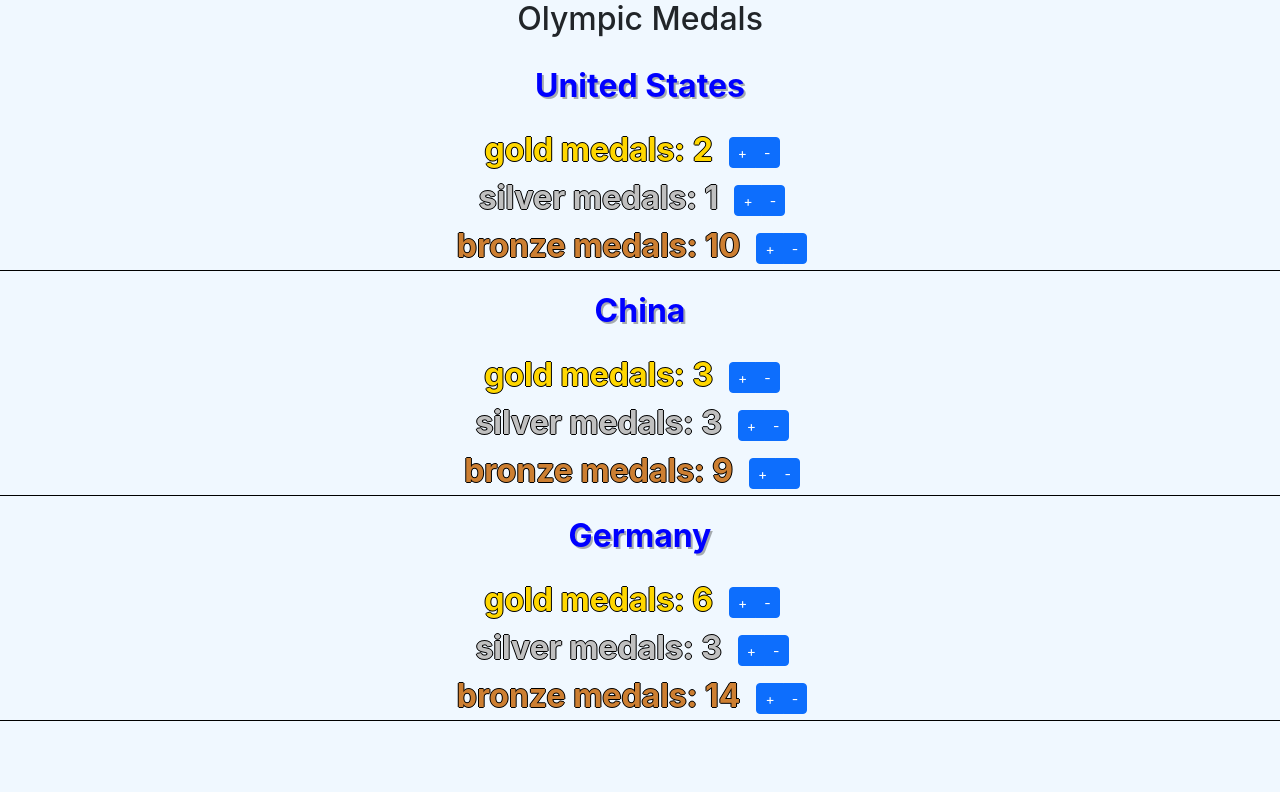
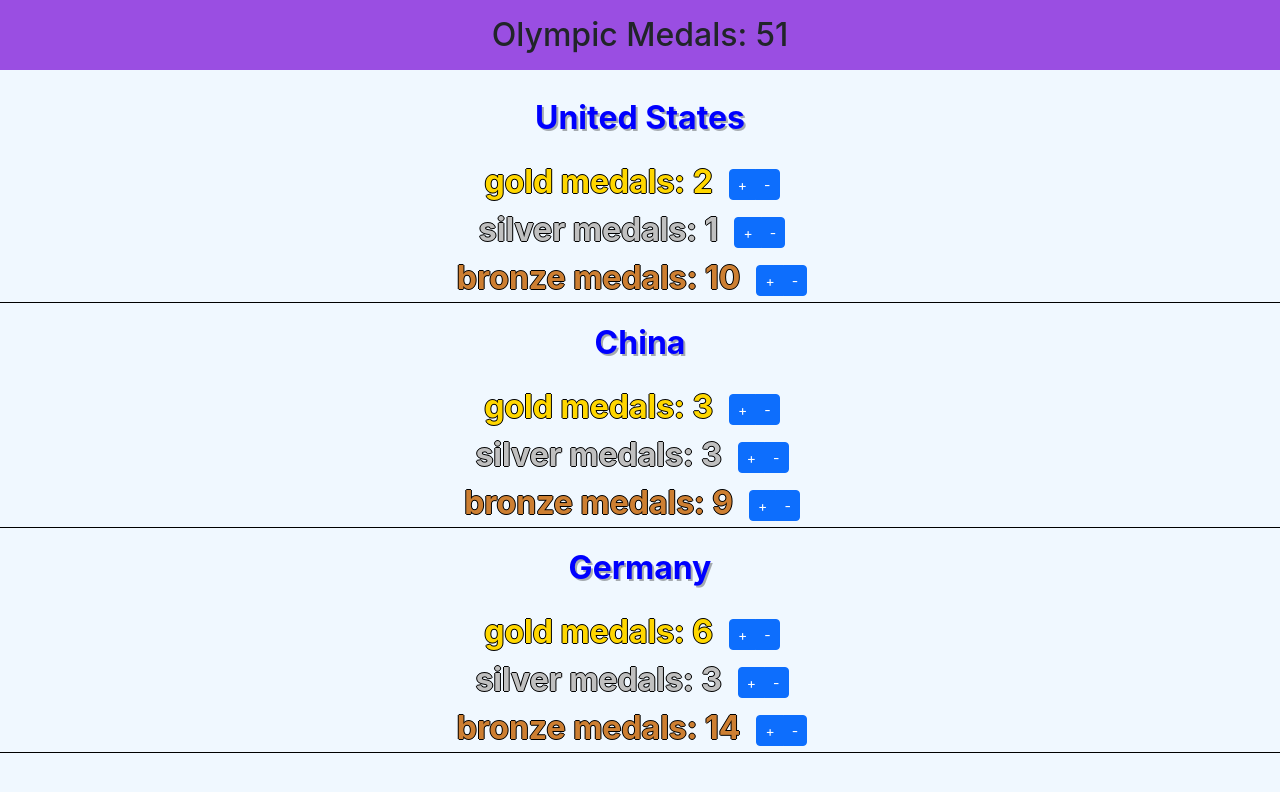
Before and after one commit to kbauer17/bauer-react-country-app, a React (Create React App) app: page / in a window 1280 px wide. Shown: the top 792 px of the page. Built offline with nearby package versions, Linux system fonts and the light colour scheme.

Commit message:
[2.08] Add Total Olympic Medals Counter

```diff
--- a/src/App.css
+++ b/src/App.css
@@ -3,7 +3,7 @@
 }
 
 .App-header {
-  background-color: #e2e5eb;
+  background-color: #9a4ee2;
 }
 
 .name {
--- a/src/App.js
+++ b/src/App.js
@@ -32,10 +32,17 @@ handleDecrement = (countryId, type) => {
   this.setState( { countries:countriesMutable } );
 }
 
+getTotalMedalCount = () => {
+  const golds = this.state.countriesImmutable.reduce( (a,b) => a + b.gold, 0);
+  const silvers = this.state.countriesImmutable.reduce( (a,b) => a + b.silver, 0);
+  const bronzes = this.state.countriesImmutable.reduce( (a,b) => a + b.bronze, 0);
+  return golds + silvers + bronzes;
+}
+
   render(){
     return (
       <div className="App">
-        <h2>Olympic Medals</h2>
+        <h2 className='App-header py-3'>Olympic Medals:  {this.getTotalMedalCount()}</h2>
         { this.state.countriesImmutable.map(country =>
           <Country
             key={country.id}
```
Also changed, not shown: src/components/Country.jsx (+1 -8 lines).
